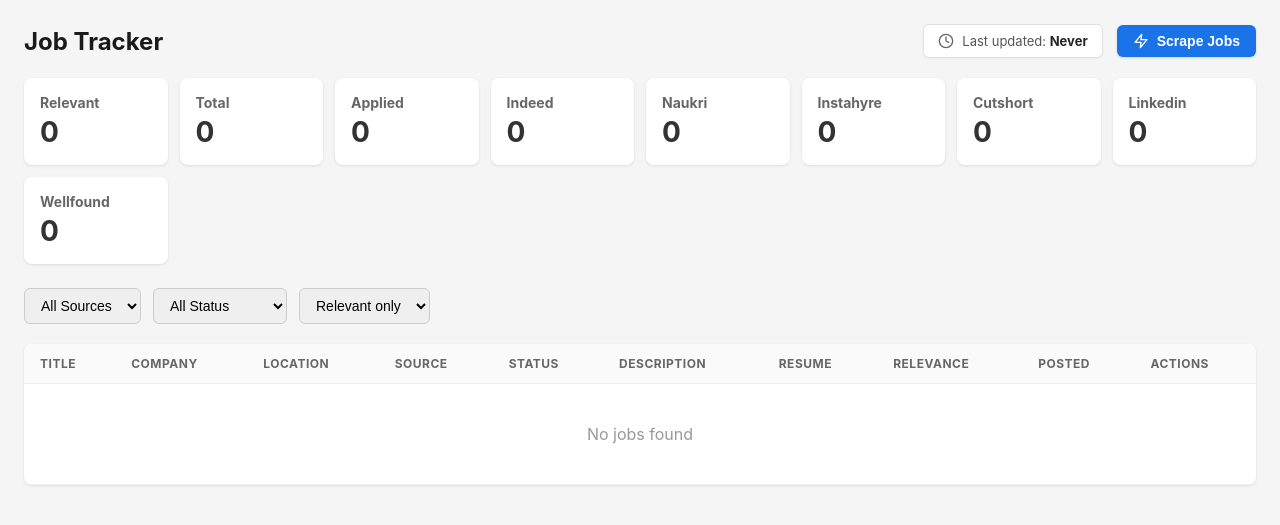
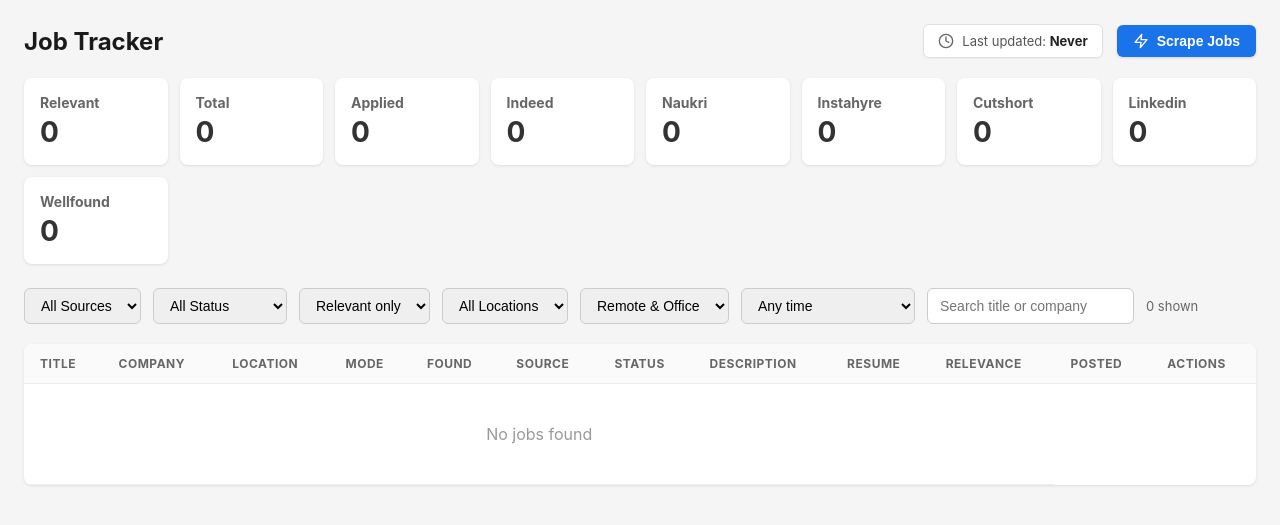
Before and after one commit to mohamedaaqib3005/gobhunter, a FastAPI app: page / in a window 1280 px wide. Shown: the top 525 px of the page. Run offline with FastAPI, Linux system fonts and the light colour scheme; data that the repository does not hold is empty.

Commit message:
Add location, work-mode and time filters plus title search to dashboard

```diff
--- a/dashboard/app.py
+++ b/dashboard/app.py
@@ -11,6 +11,8 @@ from fastapi.templating import Jinja2Templates
 
 from config import is_relevant_title
 from database import (
+    CITY_ALIASES,
+    classify_work_mode,
     get_job,
     get_job_by_resume_job_id,
     get_jobs,
@@ -78,6 +80,7 @@ app = FastAPI(
 templates_dir = Path(__file__).parent / "templates"
 templates = Jinja2Templates(directory=str(templates_dir))
 templates.env.filters["relevant"] = is_relevant_title
+templates.env.filters["work_mode"] = classify_work_mode
 
 
 # ==========================================
@@ -96,11 +99,28 @@ async def index(
     source: str | None = Query(None, description="Filter by job source platform"),
     status: str | None = Query(None, description="Filter by job status"),
     relevant: str | None = Query(None, description="Filter by title relevance ('all' or 'true')"),
+    city: str | None = Query(None, description="Filter by city, e.g. 'bangalore' or 'remote'"),
+    work_mode: str | None = Query(None, description="'remote', 'hybrid', 'onsite' or 'unknown'"),
+    posted_within: str | None = Query(None, description="Time window: 30m, 1h, 24h, 3d, 7d"),
+    q: str | None = Query(None, description="Search job title or company"),
 ):
     filter_source = source if source and source != "all" else None
     filter_status = status if status and status != "all" else None
     filter_relevant = relevant != "all"
-    jobs = get_jobs(source=filter_source, status=filter_status, relevant=filter_relevant)
+    filter_city = city if city and city != "all" else None
+    filter_mode = work_mode if work_mode and work_mode != "all" else None
+    filter_within = posted_within if posted_within and posted_within != "all" else None
+    search = q.strip() if q and q.strip() else None
+
+    jobs = get_jobs(
+        source=filter_source,
+        status=filter_status,
+        relevant=filter_relevant,
+        city=filter_city,
+        work_mode=filter_mode,
+        posted_within=filter_within,
+        search=search,
+    )
     stats = get_stats()
     last_scrape = get_last_scrape_run()
     is_scraping = is_scrape_running()
@@ -112,6 +132,11 @@ async def index(
         "current_source": source or "all",
         "current_status": status or "all",
         "current_relevant": relevant or "true",
+        "current_city": city or "all",
+        "current_work_mode": work_mode or "all",
+        "current_posted_within": posted_within or "all",
+        "current_q": search or "",
+        "cities": list(CITY_ALIASES.keys()),
         "sources": ["indeed", "naukri",  "instahyre", "cutshort", "linkedin", "wellfound"],
     })
 
--- a/dashboard/templates/index.html
+++ b/dashboard/templates/index.html
@@ -131,6 +131,12 @@
         .stat-card .count { font-size: 28px; font-weight: 700; }
         .filters { display: flex; gap: 12px; margin-bottom: 20px; flex-wrap: wrap; }
         .filters select { padding: 8px 12px; border: 1px solid #ccc; border-radius: 6px; font-size: 14px; }
+        .mode-tag { display: inline-block; padding: 3px 8px; border-radius: 12px; font-size: 11px; font-weight: 600; text-transform: capitalize; }
+        .mode-remote  { background: #e6f4ea; color: #137333; }
+        .mode-hybrid  { background: #fef7e0; color: #b06000; }
+        .mode-onsite  { background: #e8f0fe; color: #174ea6; }
+        .mode-unknown { background: #f1f3f4; color: #80868b; }
+        .found-cell { font-size: 12px; color: #666; white-space: nowrap; }
         .job-table { width: 100%; border-collapse: collapse; background: #fff; border-radius: 8px; overflow: hidden; box-shadow: 0 1px 3px rgba(0,0,0,0.1); }
         .job-table th { background: #fafafa; text-align: left; padding: 12px 16px; font-size: 12px; color: #666; text-transform: uppercase; letter-spacing: 0.5px; border-bottom: 1px solid #eee; }
         .job-table td { padding: 12px 16px; border-bottom: 1px solid #f0f0f0; }
@@ -202,8 +208,12 @@
     <script>
         function applyFilter() {
             const params = new URLSearchParams();
-            document.querySelectorAll('.filters select').forEach(function(sel) {
-                params.set(sel.name, sel.value);
+            // Selects AND the search box, otherwise typing a query then
+            // changing a dropdown would silently discard the query.
+            document.querySelectorAll('.filters select, .filters input[name="q"]').forEach(function(el) {
+                if (el.value !== "" && el.value !== null) {
+                    params.set(el.name, el.value);
+                }
             });
             window.location.search = params.toString();
         }
@@ -435,10 +445,22 @@
             }, 2500);
         }
 
+        // Fills the "Found" column. The value is created_at, i.e. when this
+        // tool first saw the job, NOT when the employer posted it. No scraper
+        // populates posted_date, so a true posting time is not available.
+        function renderFoundTimes() {
+            document.querySelectorAll('.found-cell').forEach(function(cell) {
+                const raw = cell.dataset.created;
+                cell.textContent = raw ? formatTimeAgo(raw) : "-";
+            });
+        }
+
         document.addEventListener("DOMContentLoaded", function() {
             rawLastUpdated = document.body.dataset.lastUpdated || "";
             isCurrentlyScraping = document.body.dataset.isScraping === "true";
             updateLastUpdatedDisplay();
+            renderFoundTimes();
+            setInterval(renderFoundTimes, 60000);
             setInterval(updateLastUpdatedDisplay, 30000);
             if (isCurrentlyScraping) {
                 setScrapingState(true, "Scraping in progress...");
@@ -522,6 +544,31 @@
             <option value="true" {% if current_relevant == 'true' %}selected{% endif %}>Relevant only</option>
             <option value="all" {% if current_relevant == 'all' %}selected{% endif %}>All jobs</option>
         </select>
+        <select name="city" onchange="applyFilter()">
+            <option value="all" {% if current_city == 'all' %}selected{% endif %}>All Locations</option>
+            {% for c in cities %}
+            <option value="{{ c }}" {% if current_city == c %}selected{% endif %}>{{ c|capitalize }}</option>
+            {% endfor %}
+        </select>
+        <select name="work_mode" onchange="applyFilter()">
+            <option value="all" {% if current_work_mode == 'all' %}selected{% endif %}>Remote &amp; Office</option>
+            <option value="remote" {% if current_work_mode == 'remote' %}selected{% endif %}>Remote only</option>
+            <option value="hybrid" {% if current_work_mode == 'hybrid' %}selected{% endif %}>Hybrid</option>
+            <option value="onsite" {% if current_work_mode == 'onsite' %}selected{% endif %}>Office only</option>
+            <option value="unknown" {% if current_work_mode == 'unknown' %}selected{% endif %}>Unknown</option>
+        </select>
+        <select name="posted_within" onchange="applyFilter()" title="Filters on when gobhunter first saw the job, not when it was posted">
+            <option value="all" {% if current_posted_within == 'all' %}selected{% endif %}>Any time</option>
+            <option value="30m" {% if current_posted_within == '30m' %}selected{% endif %}>Found: last 30 min</option>
+            <option value="1h" {% if current_posted_within == '1h' %}selected{% endif %}>Found: last hour</option>
+            <option value="24h" {% if current_posted_within == '24h' %}selected{% endif %}>Found: last 24 hours</option>
+            <option value="3d" {% if current_posted_within == '3d' %}selected{% endif %}>Found: last 3 days</option>
+            <option value="7d" {% if current_posted_within == '7d' %}selected{% endif %}>Found: last 7 days</option>
+        </select>
+        <input type="search" name="q" value="{{ current_q }}" placeholder="Search title or company"
+               onkeydown="if(event.key==='Enter'){applyFilter();}"
+               style="padding: 8px 12px; border: 1px solid #ccc; border-radius: 6px; font-size: 14px; min-width: 200px;">
+        <span style="align-self: center; font-size: 13px; color: #666;">{{ jobs|length }} shown</span>
     </div>
 
     <table class="job-table">
@@ -530,6 +577,8 @@
                 <th>Title</th>
                 <th>Company</th>
                 <th>Location</th>
+                <th>Mode</th>
+                <th>Found</th>
                 <th>Source</th>
                 <th>Status</th>
                 <th>Description</th>
@@ -545,6 +594,8 @@
                 <td><a href="/job/{{ job.id }}?source={{ current_source }}&status={{ current_status }}&relevant={{ current_relevant }}">{{ job.title }}</a></td>
                 <td class="company">{{ job.company }}</td>
                 <td>{{ job.location }}</td>
+                <td><span class="mode-tag mode-{{ job.location|work_mode }}">{{ job.location|work_mode }}</span></td>
+                <td class="found-cell" data-created="{{ job.created_at or '' }}" title="{{ job.created_at or 'unknown' }}">-</td>
                 <td><span class="source-tag">{{ job.source }}</span></td>
                 <td><span class="badge badge-{{ job.status.value }}">{{ job.status.value }}</span></td>
                 <td id="desc-cell-{{ job.id }}">
```
Also changed, not shown: database.py (+127 -3 lines).
